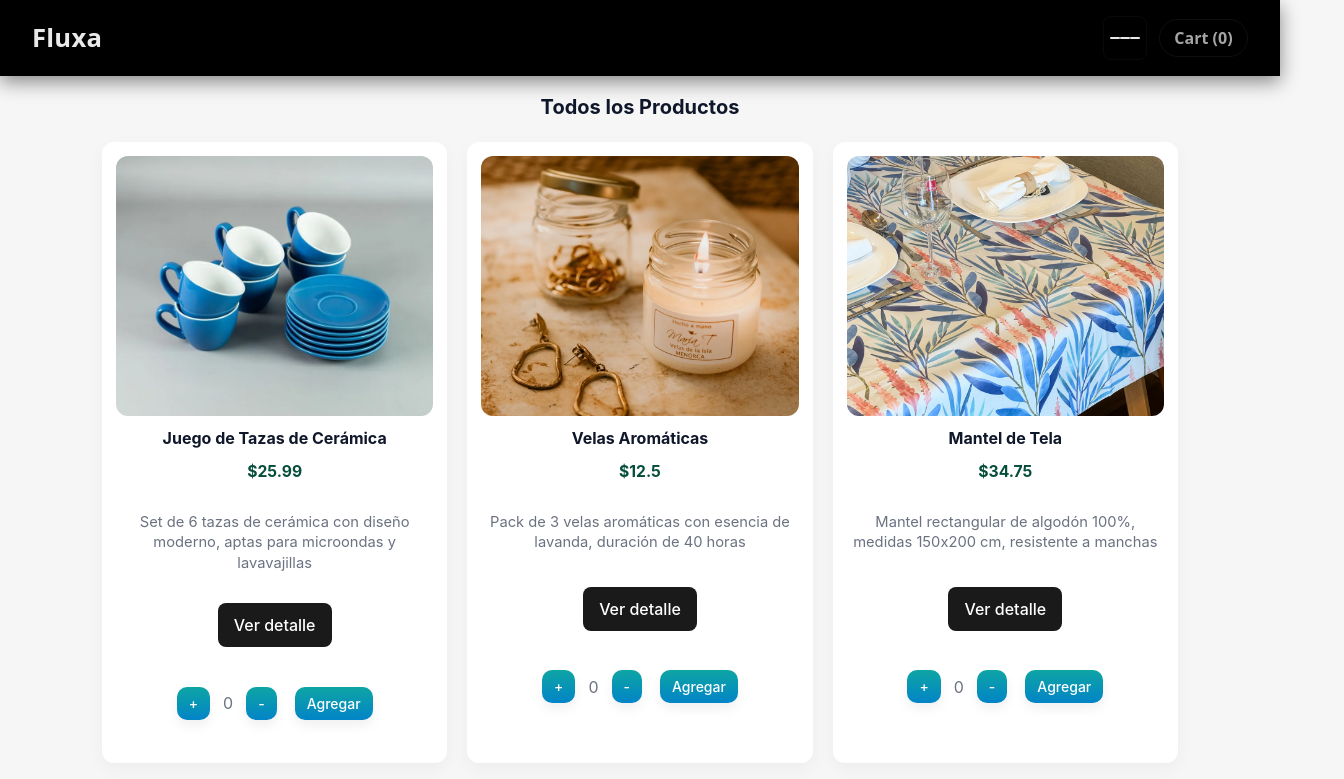
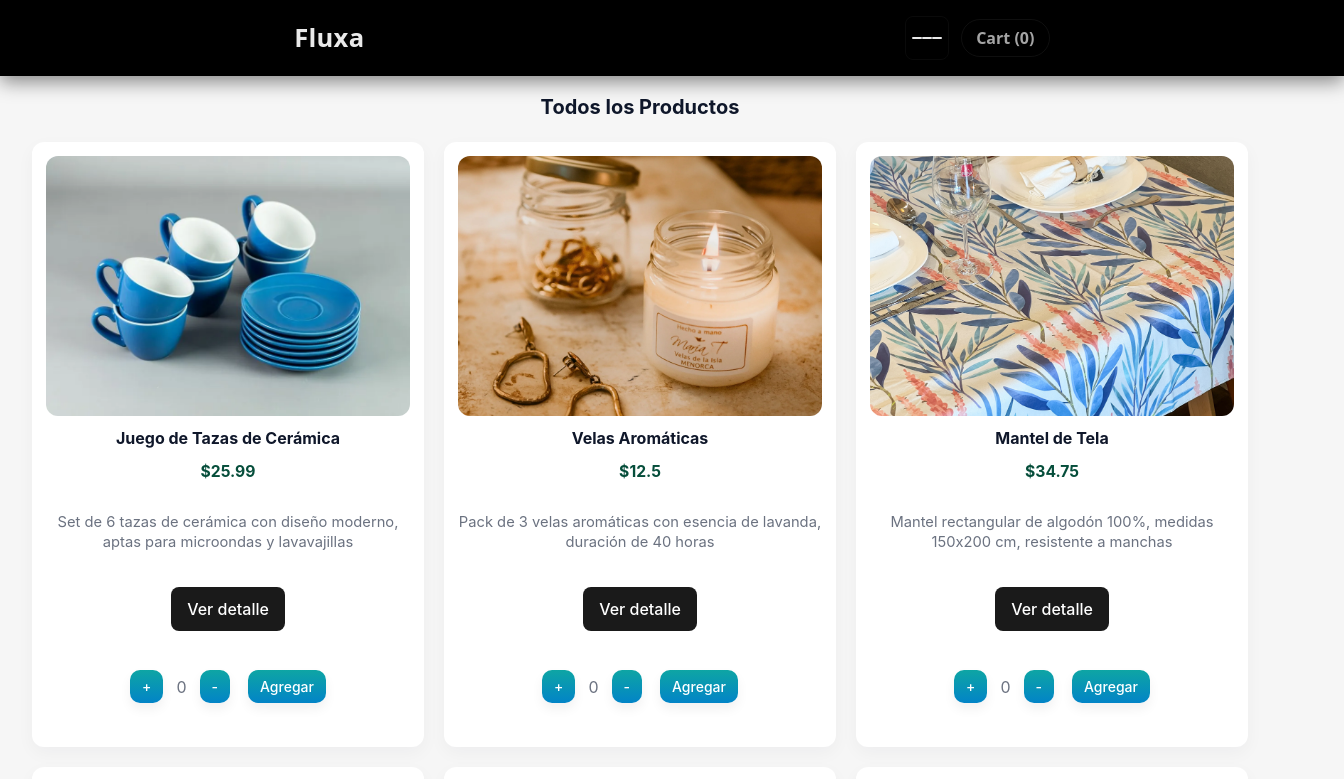
Before and after one commit to leonardoalva/proyectoBA, a React (Vite) app: page /products in a window 1280 px wide. Shown: the top 779 px of the page, 1344 px wide, since content can reach past the window. Built offline with nearby package versions, Linux system fonts and the light colour scheme; grey boxes are pictures that could not be loaded.

Commit message:
centrando cards

```diff
--- a/src/App.css
+++ b/src/App.css
@@ -1,8 +1,6 @@
 #root {
-  max-width: 1280px;
   margin: 0 auto;
   text-align: center;
-  width: 100%;
 }
 
 .logo {
@@ -48,4 +46,5 @@
   display: flex;
   flex-direction: column;
   justify-content: space-around;
+  margin: 0 auto;
 }
--- a/src/components/ItemListContainer/ItemListContainer.css
+++ b/src/components/ItemListContainer/ItemListContainer.css
@@ -1,6 +1,5 @@
 .item-list-container{
    padding: 14px;
-   max-width: 1100px;
    margin: 0 auto;
    font-family: Inter, system-ui, -apple-system, "Segoe UI", Roboto, "Helvetica Neue", Arial;
    color: #0f172a;
--- a/src/components/Navbar/Navbar.css
+++ b/src/components/Navbar/Navbar.css
@@ -25,6 +25,7 @@
   z-index: 1000;
   overflow: hidden;
   will-change: transform, height;
+  width: 100%;
 }
 
 .navbar--collapsed {
@@ -38,7 +39,7 @@
 /* Top row: logo + toggle + carrito */
 .navbar__top {
   display: flex;
-  justify-content: space-between;
+  justify-content: space-around;
   align-items: center;
   gap: 1rem;
   width: 100%;
```
